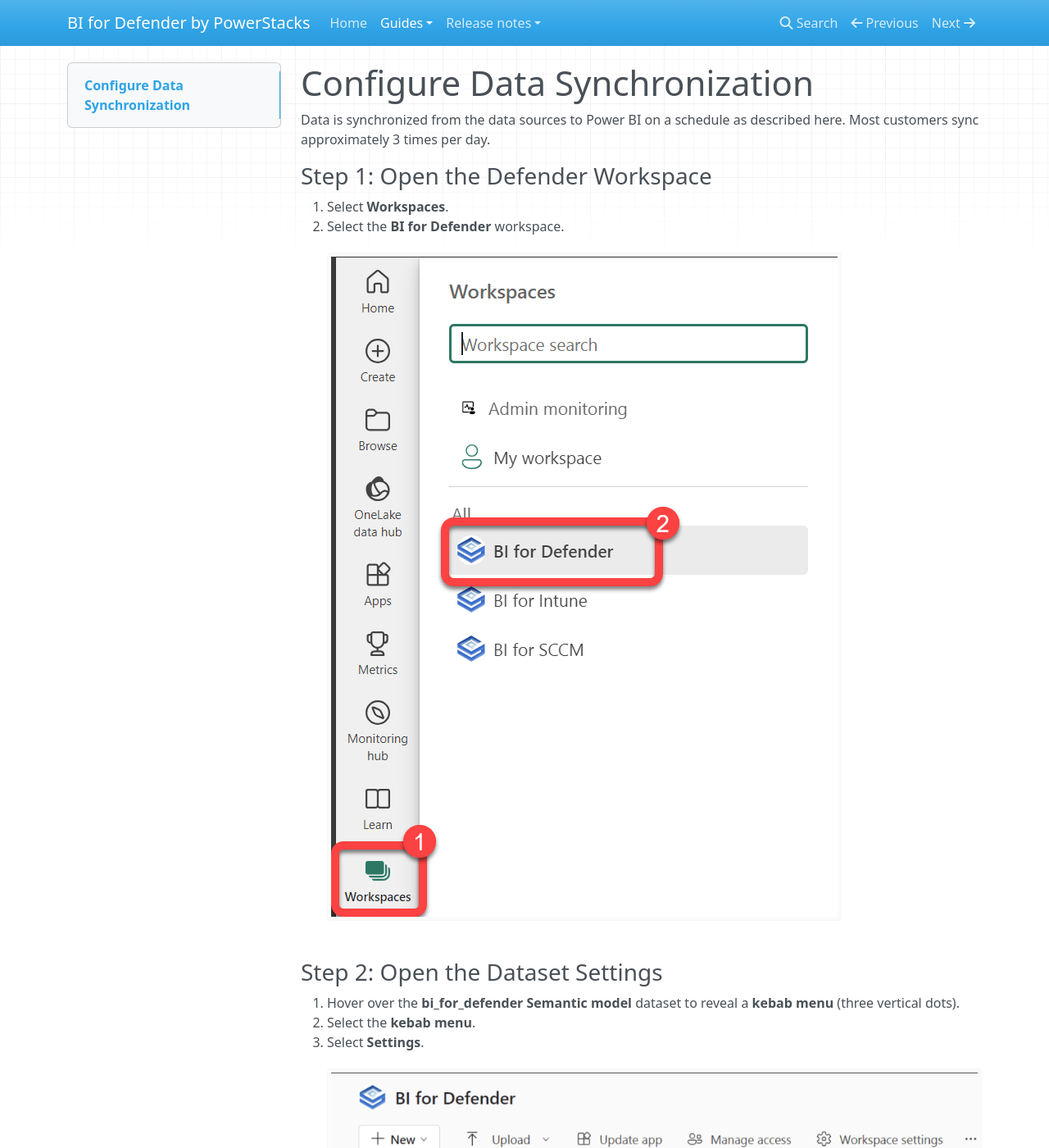
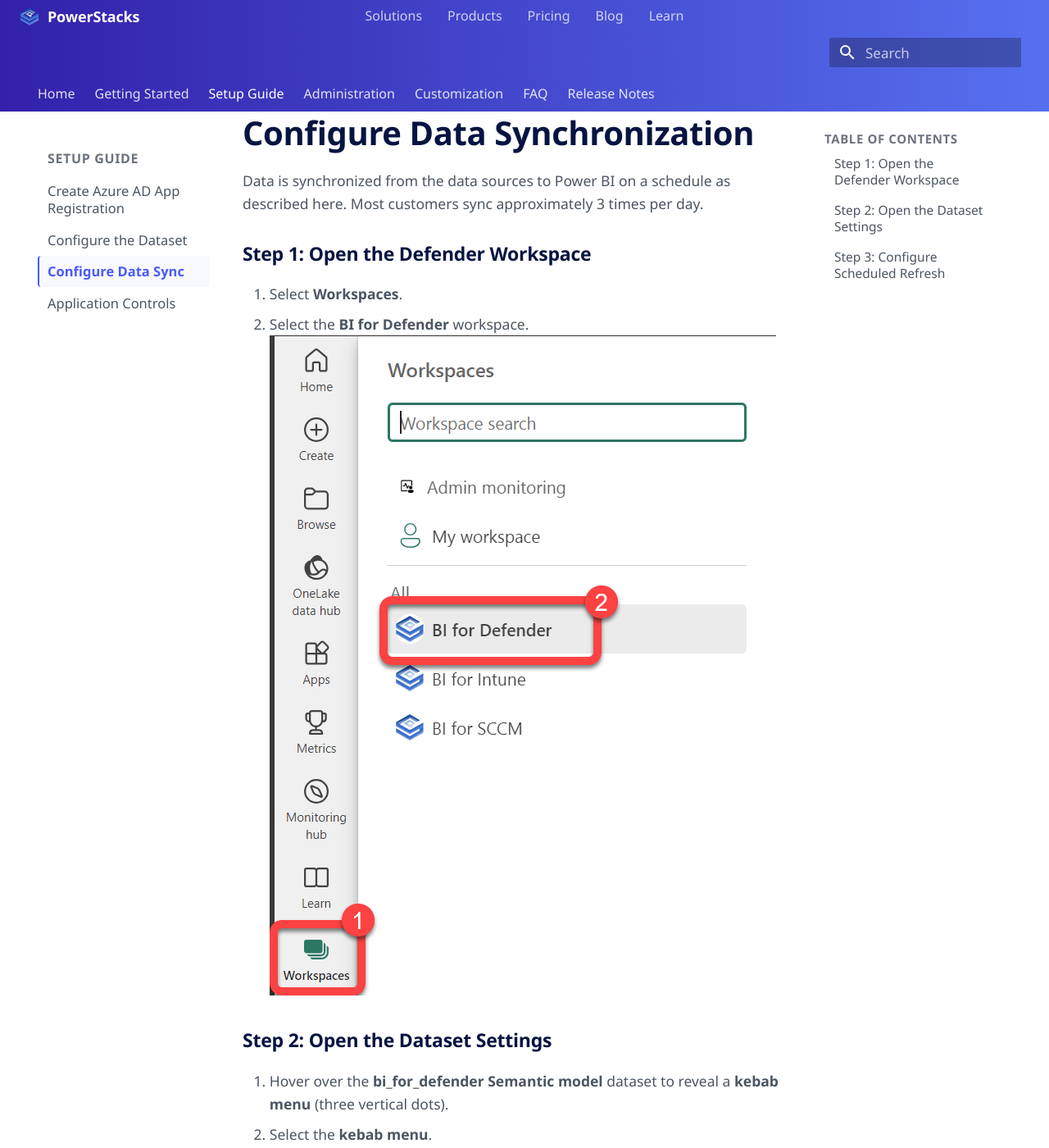
Before and after one commit to powerstacks-corp/BI-for-Defender, an MkDocs documentation site: the page built from docs/guides/configure-data-sync.md, in a window 1280 px wide and 1400 px high. Shown: the whole window at 82% size. Built offline with MkDocs 1.6.1 and Material for MkDocs 9.7.7, drawn with Linux system fonts in a browser that asks for light colours; nearby versions of some CDN libraries; comment, search, counter and statistics services are not loaded; some of the changed text lies outside the part shown.

Commit message:
Restore mkdocs.yml and disable Material font loading to use local Segoe UI

```diff
--- a/mkdocs.yml
+++ b/mkdocs.yml
@@ -1 +1,111 @@
 site_name: BI for Defender by PowerStacks
+site_description: Comprehensive Power BI reporting for Microsoft Defender for Endpoint
+site_url: https://powerstacks-corp.github.io/BI-for-Defender/
+
+repo_url: https://github.com/powerstacks-corp/BI-for-Defender
+repo_name: BI-for-Defender
+
+docs_dir: docs
+
+theme:
+  name: material
+  language: en
+  font: false  # Disabled to use local Segoe UI from custom CSS instead of Google Fonts fallback
+  palette:
+    scheme: default
+    primary: custom
+    accent: custom
+  features:
+    - navigation.instant
+    - navigation.tracking
+    - navigation.tabs
+    - navigation.tabs.sticky
+    - navigation.sections
+    - navigation.expand
+    - navigation.top
+    - navigation.indexes
+    - search.suggest
+    - search.highlight
+    - search.share
+    - content.code.copy
+    - toc.follow
+  icon:
+    repo: fontawesome/brands/github
+  custom_dir: docs/overrides
+
+extra_css:
+  - stylesheets/microsoft-learn.css
+
+markdown_extensions:
+  - admonition
+  - pymdownx.details
+  - pymdownx.superfences
+  - pymdownx.tabbed:
+      alternate_style: true
+  - pymdownx.highlight:
+      anchor_linenums: true
+  - pymdownx.inlinehilite
+  - pymdownx.snippets
+  - pymdownx.mark
+  - attr_list
+  - md_in_html
+  - tables
+  - toc:
+      permalink: true
+      toc_depth: 3
+  - def_list
+  - pymdownx.tasklist:
+      custom_checkbox: true
+  - pymdownx.emoji:
+      emoji_index: !!python/name:material.extensions.emoji.twemoji
+      emoji_generator: !!python/name:material.extensions.emoji.to_svg
+
+plugins:
+  - search
+  - glightbox:
+      skip_classes:
+        - skip-lightbox
+
+nav:
+  - Home: index.md
+  - Getting Started:
+    - Install BI for Defender: guides/install-bi-for-defender.md
+    - Request a Trial License: guides/request-a-trial-license.md
+  - Setup Guide:
+    - Create Azure AD App Registration: guides/create-azure-ad-app-registration.md
+    - Configure the Dataset: guides/configure-the-dataset.md
+    - Configure Data Sync: guides/configure-data-sync.md
+    - Application Controls: guides/application-controls.md
+  - Administration:
+    - Dataset Parameters: guides/dataset-parameters.md
+    - Azure AD App Permissions: guides/azure-ad-app-permissions.md
+    - Backup Custom Reports: guides/backup-custom-reports.md
+    - Perform In-place Upgrade: guides/perform-in-place-upgrade.md
+    - Create Backup Workspace: guides/create-backup-workspace.md
+  - Customization:
+    - Installing a Custom Template: guides/installing-a-custom-power-bi-template.md
+    - How to Edit Reports: guides/how-to-edit-bi-for-defender-reports.md
+    - How to Create Popup Box Visuals: guides/how-to-create-popup-box-visuals.md
+  - FAQ: guides/faq.md
+  - Release Notes:
+    - All Versions: release-notes/index.md
+    - Version 15.0 February 26, 2026: release-notes/version-15-0-february-26-2026.md
+    - Version 14.0 Jan. 23, 2026: release-notes/version-14-0-jan-23-2026.md
+    - Version 13.0 Nov. 24, 2025: release-notes/version-13-0-nov-24-2025.md
+    - Version 12.0 Oct. 12, 2025: release-notes/version-12-0-oct-12-2025.md
+    - Version 11.0 Oct. 3, 2025: release-notes/version-11-0-oct-3-2025.md
+    - Version 10.0 June 15, 2025: release-notes/version-10-0-june-15-2025.md
+    - Version 9.0 April 21, 2025: release-notes/version-9-0-april-21-2025.md
+    - Version 8.0 March 9, 2025: release-notes/version-8-0-march-9-2025.md
+    - Version 7.0 Jan. 14, 2025: release-notes/version-7-0-jan-14-2025.md
+    - Version 6.0 Nov. 22, 2024: release-notes/version-6-0-nov-22-2024.md
+    - Version 5.0 Nov. 21, 2024: release-notes/version-5-0-nov-21-2024.md
+    - Version 4.0 Oct. 4, 2024: release-notes/version-4-0-oct-4-2024.md
+    - Version 3.0 Sept. 3, 2024: release-notes/version-3-0-sept-3-2024.md
+    - Version 2.0 Feb. 28, 2024: release-notes/version-2-0-feb-28-2024.md
+
+extra:
+  social:
+    - icon: fontawesome/brands/github
+      link: https://github.com/powerstacks-corp/BI-for-Defender
+  generator: false
```
